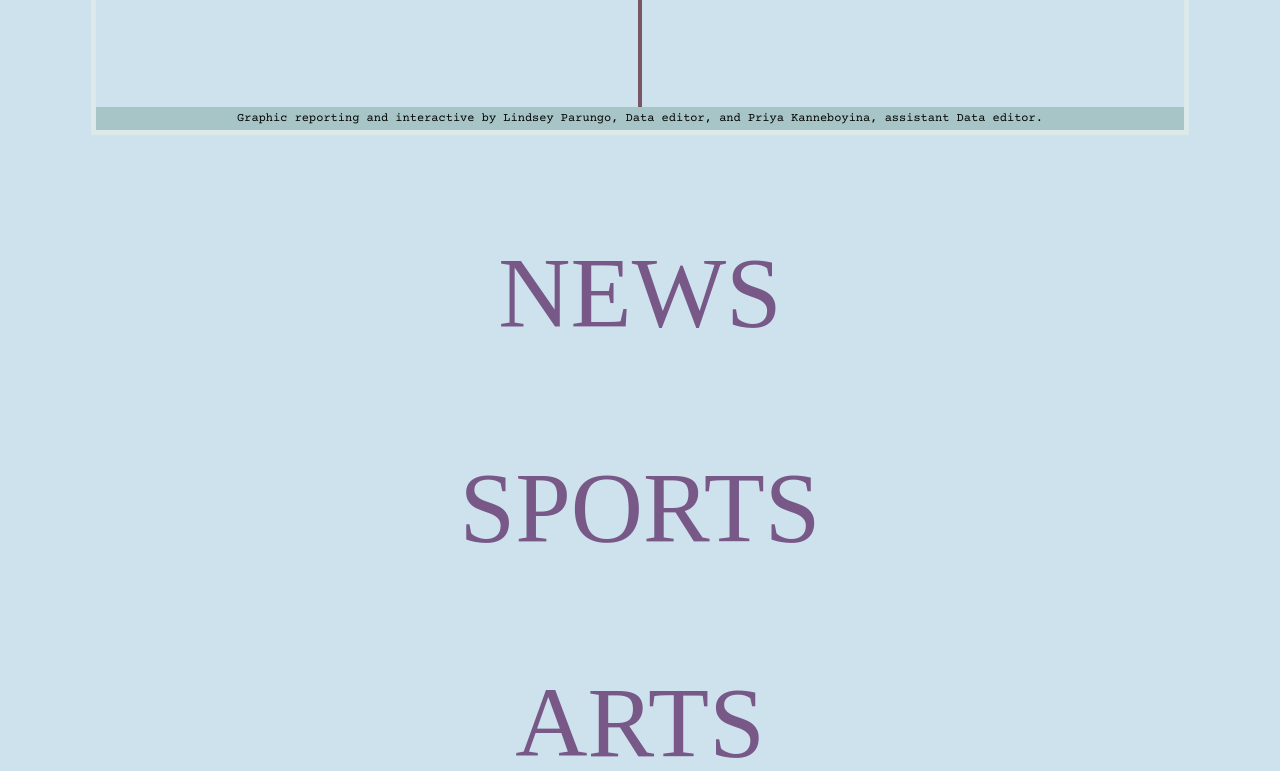
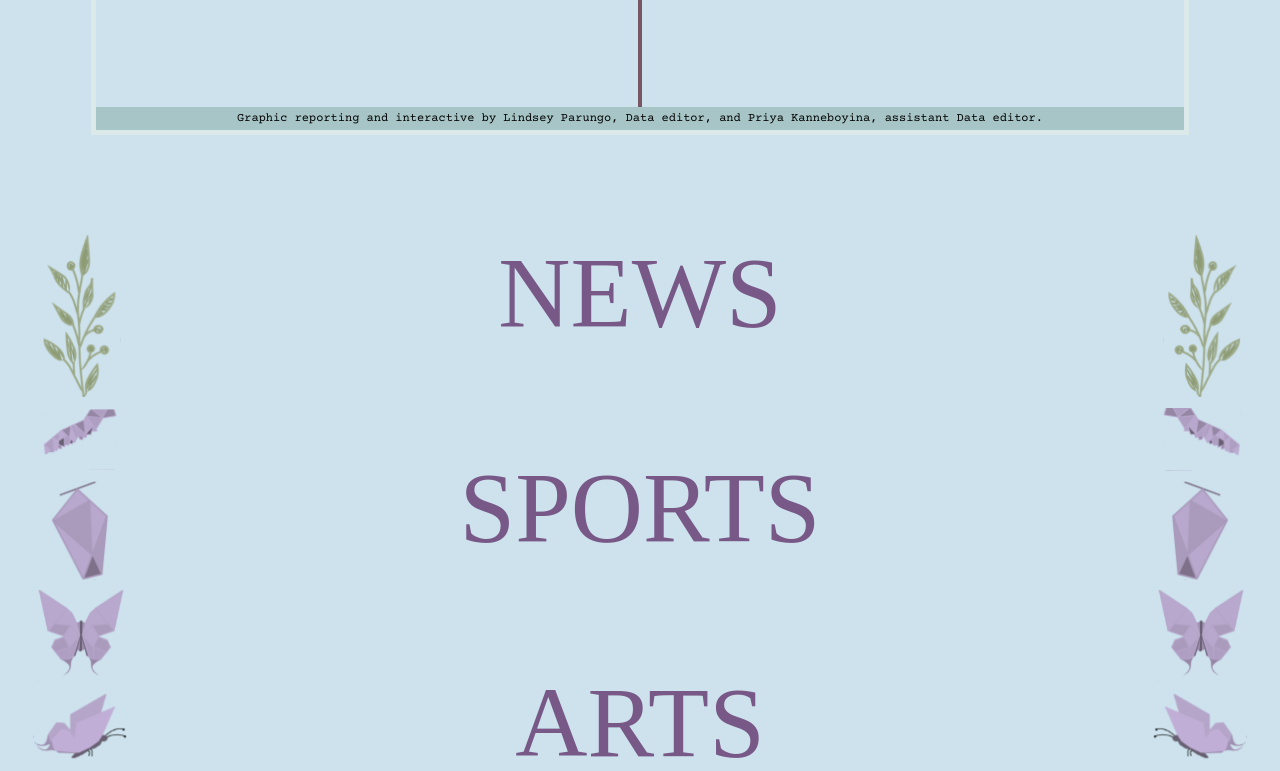
Before and after one commit to dailybruin/interactive.2022.graduation-issue, a React (Create React App) app: page / in a window 1280 px wide. Shown: the part 900-1671 px from the top of the page. Built offline with nearby package versions, Linux system fonts and the light colour scheme; no server answers; a web font is replaced by a local one.

Commit message:
got border to work

```diff
--- a/src/App.js
+++ b/src/App.js
@@ -6,7 +6,6 @@ import { Route, Routes, BrowserRouter as Router } from "react-router-dom";
 
 import Header from "./components/Header";
 import Footer from "./components/Footer";
-import ArticleCard from "./components/ArticleCard";
 
 import leftBorder from "./images/leftBorder.svg";
 import rightBorder from "./images/rightBorder.svg";
@@ -14,7 +13,7 @@ import rightBorder from "./images/rightBorder.svg";
 // import Border from "./components/Border.js";
 import EditorLetter from "./components/EditorLetter";
 import About from "./components/About";
-import BannerAd from "./components/BannerAd";
+// import BannerAd from "./components/BannerAd";
 import Landing from "./components/Landing";
 import Timeline from "./components/timeline/timeline";
 import NavBar from "./components/NavBar";
@@ -23,28 +22,35 @@ import DescriptionBox from "./components/DescriptionBox";
 
 
 const Articles = styled.div`
+  margin: auto;
+`
+
+const BorderGrid = styled.div`
+  display: grid;
+  grid-template-columns: 1fr auto 1fr;
   width: 100%;
+`
 
-  ${mediaQueries.mobile} {
-    /* background-fit: cover; */
-    background-repeat: repeat-y;
-    background-size: 100% 50%;
-  }
-`;
-
-const LeftContainer = styled.img`
-  padding-top: 90px;
+const LeftContainer = styled.div`
+  width: fit-content;
+  justify-self: flex-start;
+  img {
     position: sticky;
     position: -webkit-sticky;
     top: 0;
-  margin-top: -100px;
+    padding-top: 100px;
+  }
 `
 
-const RightContainer = styled.img`
-  padding-top: 90px;
+const RightContainer = styled.div`
+  justify-self: flex-end;
+  width: fit-content;
+  img {
     position: sticky;
     position: -webkit-sticky;
     top: 0;
+    padding-top: 100px;
+  }
 `
 
 const Section = styled.div`
@@ -86,9 +92,9 @@ const AppContent = () => {
         Timeline
       </Section>
       <Timeline />
+      <BorderGrid>
+          <LeftContainer> <img src= {leftBorder}/> </LeftContainer>
           <Articles>
-        {/* <LeftContainer src= {leftBorder}/>
-        <RightContainer src= {rightBorder}/> */}
             <Section id="news">News</Section>
             {data && <ArticleGrid articles={data.news}/>}
             <Section id="sports">Sports</Section>
@@ -107,6 +113,8 @@ const AppContent = () => {
             <DescriptionBox/>
             {data && <ArticleGrid articles={data.thirty}/>}
           </Articles>
+          <RightContainer> <img src= {rightBorder}/> </RightContainer>
+      </BorderGrid>
       {data && <About about={data.about} />}
       <Footer />
     </div>
--- a/src/components/ArticleGrid.js
+++ b/src/components/ArticleGrid.js
@@ -10,7 +10,7 @@ const Container = styled.div`
     row-gap: 35px;
     column-gap: 35px;
     margin: auto;
-    width: 75%;
+    width: 100%;
     align-items: start;
 
     ${mediaQueries.mobile} {
@@ -33,7 +33,6 @@ export default function ArticleGrid(props) {
                         <Card article_title={item.article_title} article_byline={item.article_byline} article_image={item.article_image} article_url={item.article_url} color={item.color}/>
                     )
                 }
-
             }) : null}
         </Container>
     )
```
Lines whose indentation alone changed are shown as unchanged.
